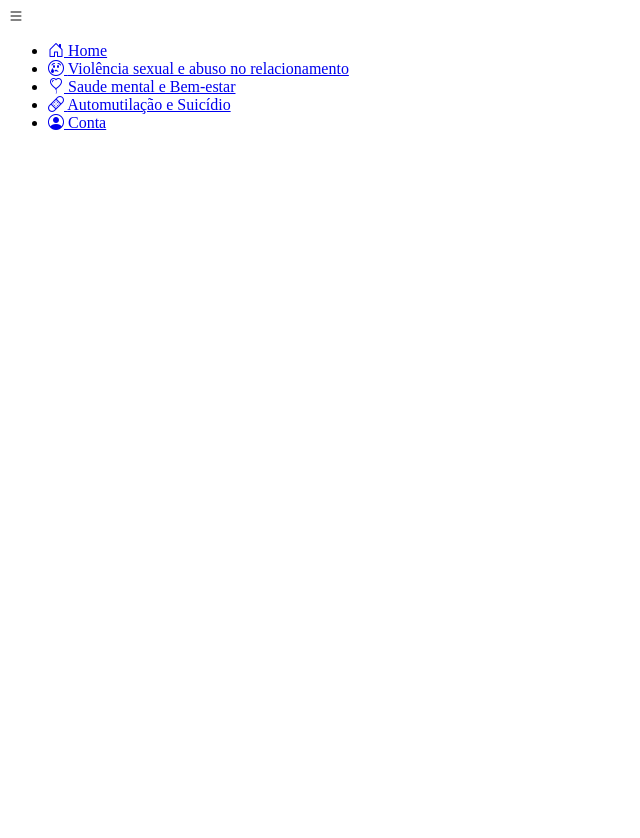
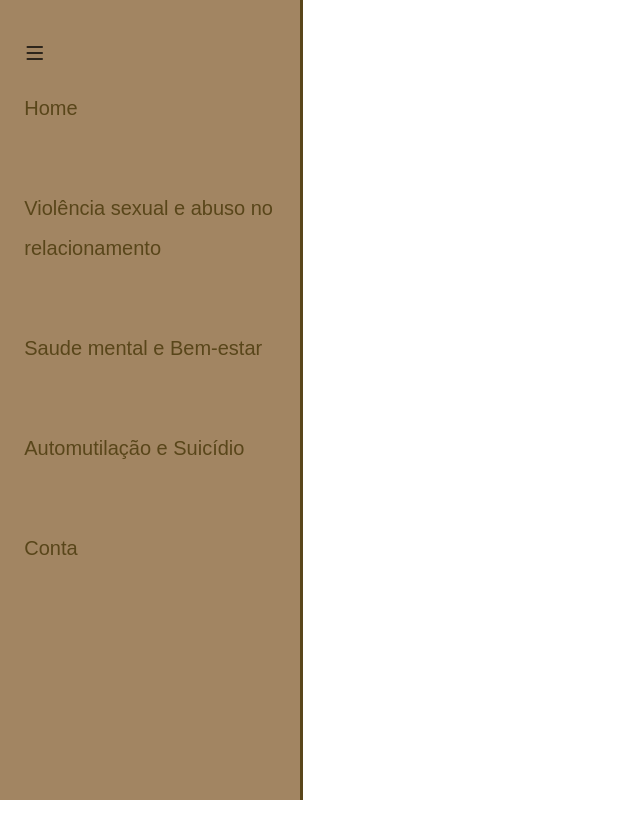
Before and after one commit to Maymun245/site-de-ajuda, a plain HTML site: page index.html in a window 1280 px wide. Shown: the top 838 px of the page, without its empty margins (0-640 px from the left). Before the commit the page ends 800 px from the top, so only its background shows below. Drawn offline with nearby package versions, Linux system fonts and the light colour scheme.

Commit message:
Add files via upload

```diff
--- a/index.html
+++ b/index.html
@@ -7,6 +7,7 @@
     <title>Seu espaço pessoal</title>
 
     <link rel="stylesheet" href="https://cdn.jsdelivr.net/npm/bootstrap-icons@1.11.3/font/bootstrap-icons.min.css">
+    <link rel="stylesheet" href="style.css">
 </head>
 <body>
 
@@ -19,31 +20,26 @@
         <ul>
             <li class="item-menu">
                 <a href="#">
-                    <span class="icon"><i class="bi bi-house-door"></i></span>
                     <span class="txt-link">Home</span>
                 </a>
             </li>
             <li class="item-menu">
                 <a href="#">
-                    <span class="icon"><i class="bi bi-emoji-tear"></i></span>
                     <span class="txt-link">Violência sexual e abuso no relacionamento</span>
                 </a>
             </li>
             <li class="item-menu">
                 <a href="#">
-                    <span class="icon"><i class="bi bi-balloon-heart"></i></span>
                     <span class="txt-link">Saude mental e Bem-estar</span>
                 </a>
             </li>
             <li class="item-menu">
                 <a href="#">
-                    <span class="icon"><i class="bi bi-bandaid"></i></span>
                     <span class="txt-link">Automutilação e  Suicídio</span>
                 </a>
             </li>
             <li class="item-menu">
                 <a href="#">
-                    <span class="icon"><i class="bi bi-person-circle"></i></span>
                     <span class="txt-link">Conta</span>
                 </a>
         </ul>
--- a/style.css
+++ b/style.css
@@ -8,17 +8,55 @@
 }
 
 body{
-    height: 100vh;
+    height: 900vh;
 }
 
 nav.menu-lateral{
     width: 300px;
     height: 100%;
-    background-color: #cab9a5;
+    background-color: #a28562;
     padding: 40px 0 40px 1%;
+    box-shadow: 3px 0 0 #59461a;
+
+    position: fixed;
+    top: 0;
+    left: 0;
 }
 
 .btn-expandir{
     width: 100%;
     padding-left: 10px;
 }
+
+.btn-expandir > i{
+    color: #000000;
+    font-size: 24px;
+    cursor: pointer;
+}
+
+ul{
+    height: 100%;
+    list-style-type: none;
+}
+
+ul li.item-menu{
+    transition: 1s;
+}
+
+ul li.item-menu:hover{
+    background: #cab9a5;
+}
+
+ul li.item-menu a{
+    color: #59461a;
+    text-decoration: none;
+    font-size: 20px;
+    padding: 20px 4%;
+    display: flex;
+    margin-bottom: 20px;
+    line-height: 40px;
+}
+
+ul li.item-menu a .text-link{
+    margin-left: 40px;
+}
```
